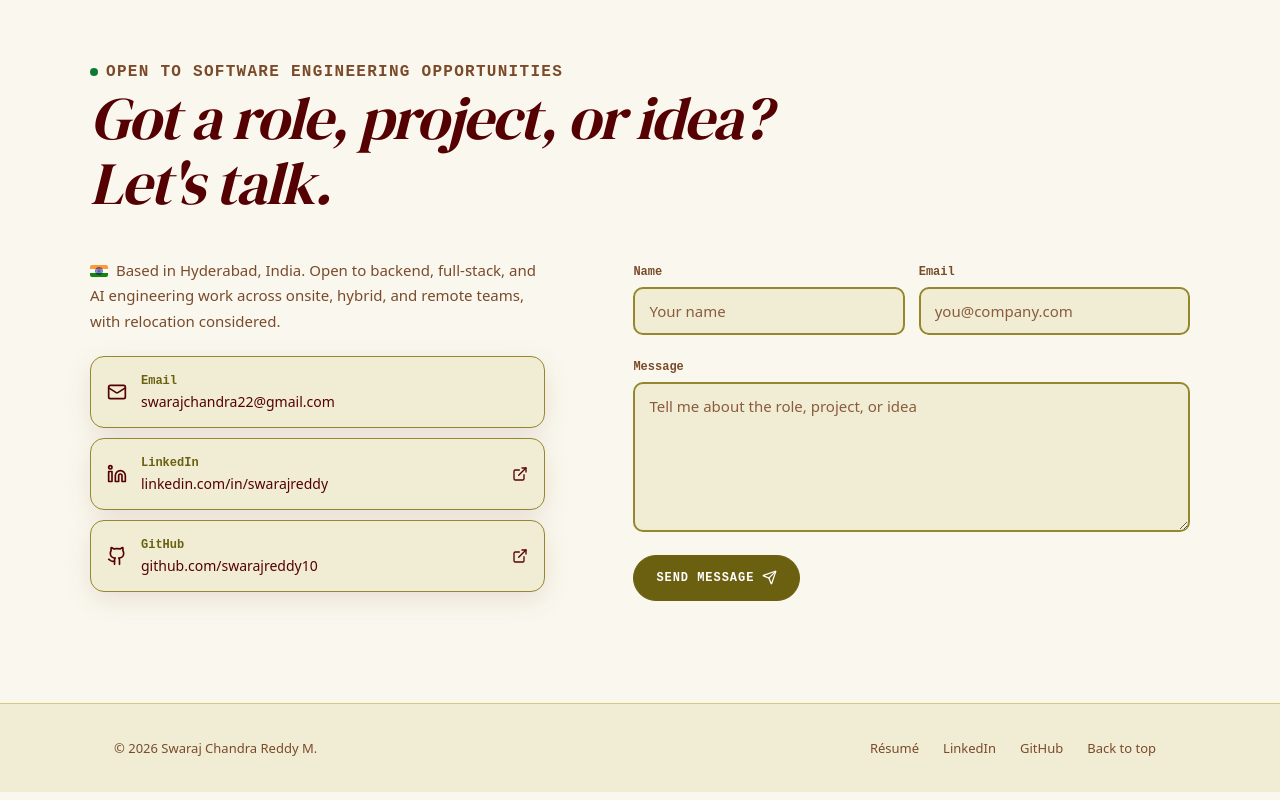
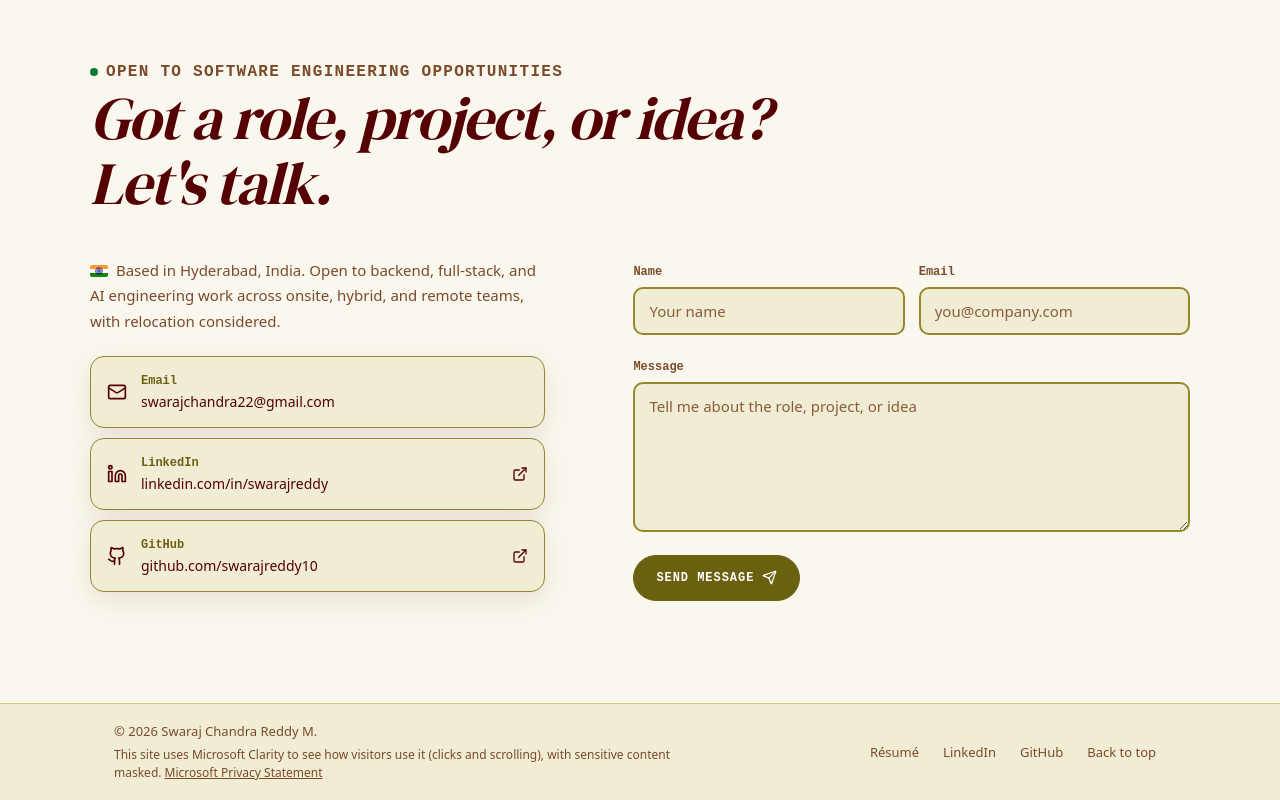
Before and after one commit to swarajreddy10/swarajreddy10.github.io, a Next.js app: page / in a window 1280 px wide. Shown: the part 4927-5727 px from the top of the page. Built offline with nearby package versions, Linux system fonts and the light colour scheme.

Commit message:
Add Microsoft Clarity with its manual install snippet (production only, after interactive), report résumé downloads and View projects clicks as custom events, and add a footer privacy note.

```diff
--- a/app/globals.css
+++ b/app/globals.css
@@ -1026,6 +1026,18 @@ section + section {
     font-size: 13px;
 }
 
+.footer-note {
+    max-width: 560px;
+    margin: 6px 0 0;
+    color: var(--muted);
+    font-size: 12px;
+    line-height: 1.5;
+}
+
+.footer-note a {
+    color: inherit;
+}
+
 .footer-links {
     display: flex;
     flex-wrap: wrap;
--- a/app/layout.js
+++ b/app/layout.js
@@ -1,4 +1,5 @@
 import { DM_Serif_Display } from 'next/font/google';
+import ClarityAnalytics from '../components/ClarityAnalytics';
 import './globals.css';
 
 
@@ -45,7 +46,10 @@ export const viewport = {
 export default function RootLayout({ children }) {
     return (
         <html lang="en" className={dmSerifDisplay.variable}>
-            <body>{children}</body>
+            <body>
+                {children}
+                <ClarityAnalytics />
+            </body>
         </html>
     );
 }
--- /dev/null
+++ b/components/ClarityAnalytics.jsx
@@ -0,0 +1,28 @@
+'use client';
+
+import Script from 'next/script';
+import { useEffect } from 'react';
+import { CLARITY_PROJECT_ID } from '../data/site';
+
+// Microsoft Clarity's manual install snippet (Clarity docs, "Install manually"), loaded once
+// after the page is interactive so it stays off the critical rendering path. Production
+// builds only, so local development sessions are not recorded.
+const CLARITY_SNIPPET = `(function(c,l,a,r,i,t,y){c[a]=c[a]||function(){(c[a].q=c[a].q||[]).push(arguments)};t=l.createElement(r);t.async=1;t.src="https://www.clarity.ms/tag/"+i;y=l.getElementsByTagName(r)[0];y.parentNode.insertBefore(t,y);})(window,document,"clarity","script","${CLARITY_PROJECT_ID}");`;
+
+// Reports a click on any element marked data-clarity-event as a Clarity custom event
+// (window.clarity("event", name)), so components stay server-rendered.
+export default function ClarityAnalytics() {
+    useEffect(() => {
+        const onClick = event => {
+            const target = event.target instanceof Element ? event.target.closest('[data-clarity-event]') : null;
+            if (target && typeof window.clarity === 'function') {
+                window.clarity('event', target.dataset.clarityEvent);
+            }
+        };
+        document.addEventListener('click', onClick);
+        return () => document.removeEventListener('click', onClick);
+    }, []);
+
+    if (process.env.NODE_ENV !== 'production') return null;
+    return <Script id="ms-clarity" strategy="afterInteractive">{CLARITY_SNIPPET}</Script>;
+}
--- a/components/Footer.jsx
+++ b/components/Footer.jsx
@@ -4,9 +4,15 @@ export default function Footer() {
     return (
         <footer className="site-footer">
             <div className="footer-shell">
-                <p className="footer-copy">&copy; {new Date().getFullYear()} Swaraj Chandra Reddy M.</p>
+                <div>
+                    <p className="footer-copy">&copy; {new Date().getFullYear()} Swaraj Chandra Reddy M.</p>
+                    <p className="footer-note">
+                        This site uses Microsoft Clarity to see how visitors use it (clicks and scrolling), with sensitive content masked.{' '}
+                        <a href="https://privacy.microsoft.com/privacystatement" target="_blank" rel="noopener noreferrer">Microsoft Privacy Statement</a>
+                    </p>
+                </div>
                 <nav className="footer-links" aria-label="Footer navigation">
-                    <a href={RESUME_PATH} download>Résumé</a>
+                    <a href={RESUME_PATH} download data-clarity-event="resume_download">Résumé</a>
                     <a href="https://linkedin.com/in/swarajreddy" target="_blank" rel="noopener noreferrer">LinkedIn</a>
                     <a href="https://github.com/swarajreddy10" target="_blank" rel="noopener noreferrer">GitHub</a>
                     <a href="#home">Back to top</a>
--- a/components/Hero.jsx
+++ b/components/Hero.jsx
@@ -18,10 +18,10 @@ export default function Hero() {
                 <p className="hero-focus">Hyderabad, India · Open to backend, platform, and applied AI roles</p>
 
                 <div className="hero-actions" role="group" aria-label="Portfolio actions">
-                    <a className="button button-primary" href={RESUME_PATH} download>
+                    <a className="button button-primary" href={RESUME_PATH} download data-clarity-event="resume_download">
                         <Download size={16} aria-hidden="true" /> Download résumé
                     </a>
-                    <a className="button button-secondary" href="#projects">View projects</a>
+                    <a className="button button-secondary" href="#projects" data-clarity-event="view_projects">View projects</a>
                 </div>
 
                 <div className="social-links" role="group" aria-label="Contact profiles">
--- a/data/site.js
+++ b/data/site.js
@@ -32,3 +32,6 @@ export const SOCIAL_LINKS = [
 ];
 
 export const RESUME_PATH = '/Swarajreddy_Software_Engineer.pdf';
+
+// Microsoft Clarity project for swarajreddy10.github.io (clarity.microsoft.com > Settings > Overview).
+export const CLARITY_PROJECT_ID = 'z6guizoqe5';
```
